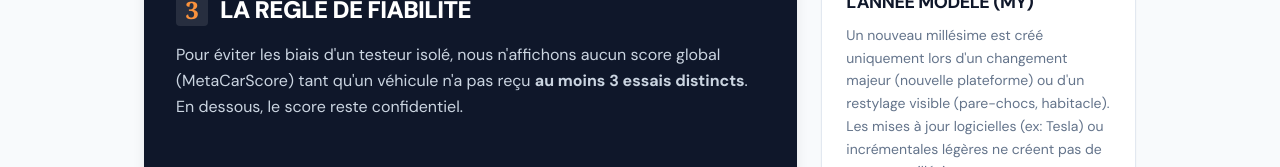
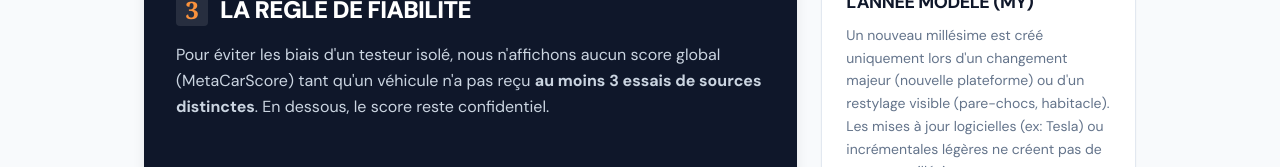
Before and after one commit to Hitekk47/MetaCarScore, a Next.js app: page /about in a window 1280 px wide. Shown: the part 766-933 px from the top of the page. Built offline with nearby package versions, Linux system fonts and the light colour scheme; no server answers.

Commit message:
fix: clarifier la règle de 3 essais distincts dans la documentation

```diff
--- a/src/app/about/page.tsx
+++ b/src/app/about/page.tsx
@@ -61,7 +61,7 @@ export default function AboutPage() {
                     La Règle de Fiabilité
                 </h3>
                 <p className="text-slate-300 leading-relaxed">
-                    Pour éviter les biais d{"'"}un testeur isolé, nous n{"'"}affichons aucun score global (MetaCarScore) tant qu{"'"}un véhicule n{"'"}a pas reçu <strong>au moins 3 essais distincts</strong>. En dessous, le score reste confidentiel.
+                    Pour éviter les biais d{"'"}un testeur isolé, nous n{"'"}affichons aucun score global (MetaCarScore) tant qu{"'"}un véhicule n{"'"}a pas reçu <strong>au moins 3 essais de sources distinctes</strong>. En dessous, le score reste confidentiel.
                 </p>
             </div>
 
```
Also changed, not shown: 1 other file (tests, documents, lock files or other folders).
